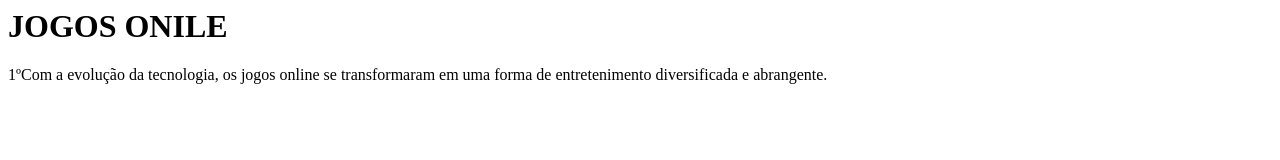
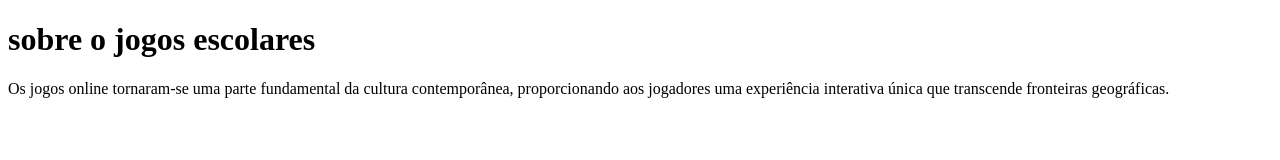
Before and after one commit to bilovusemily/HTMl5eCss31c, a plain HTML site: page index.html in a window 1280 px wide. Drawn offline with Linux system fonts and the light colour scheme.

Commit message:
texto sobre jogos escolares

```diff
--- a/index.html
+++ b/index.html
@@ -1,3 +1,13 @@
-<h1>JOGOS ONILE</h1>
+<!DOCTYPE html>
+<html lang="pt.br">
+<head>
+    <meta charset="UTF-8">
+    <title>jogos escolare</title>
+    <link rel="stylesheet" href="style.css">
 
-<P>1ºCom a evolução da tecnologia, os jogos online se transformaram em uma forma de entretenimento diversificada e abrangente.</P>
+</head>
+<body>
+     <h1>sobre o jogos escolares</h1>
+
+<P>Os jogos online tornaram-se uma parte fundamental da cultura contemporânea, proporcionando
+     aos jogadores uma experiência interativa única que transcende fronteiras geográficas.</P>
```
